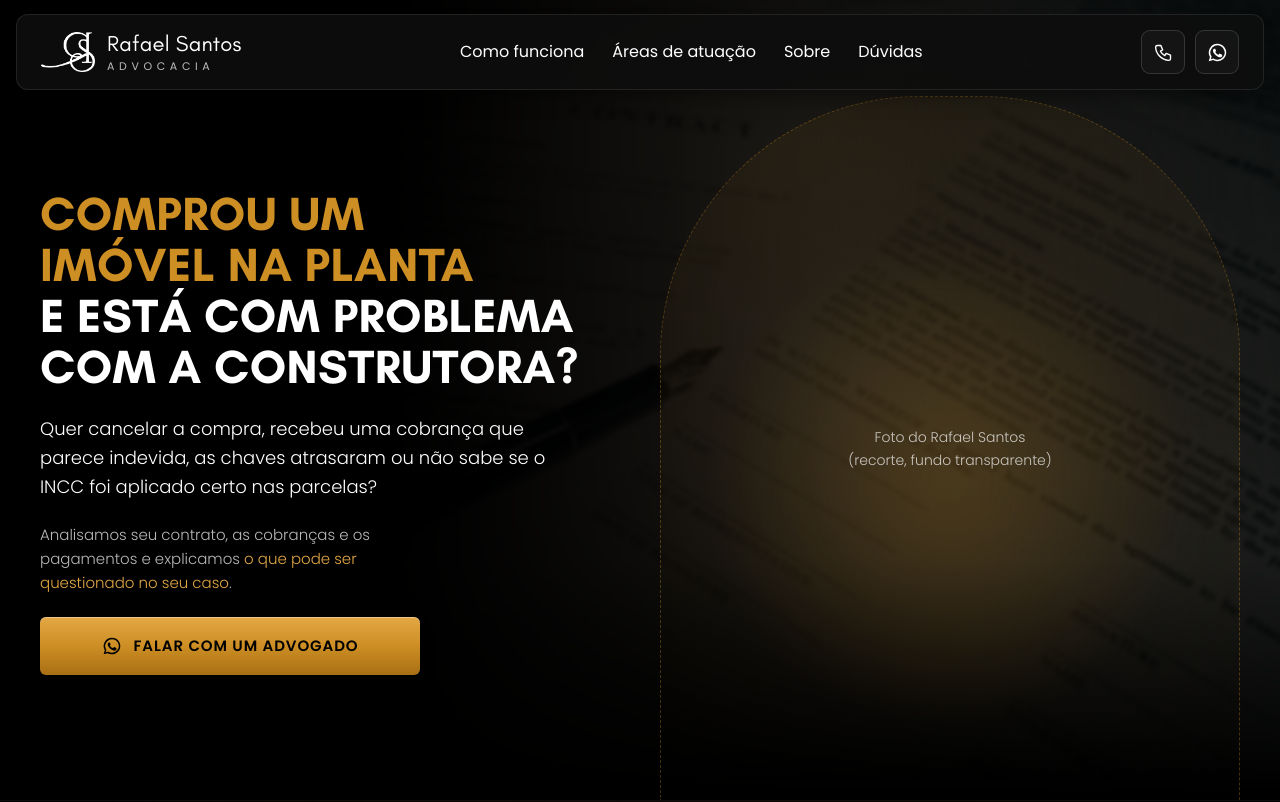
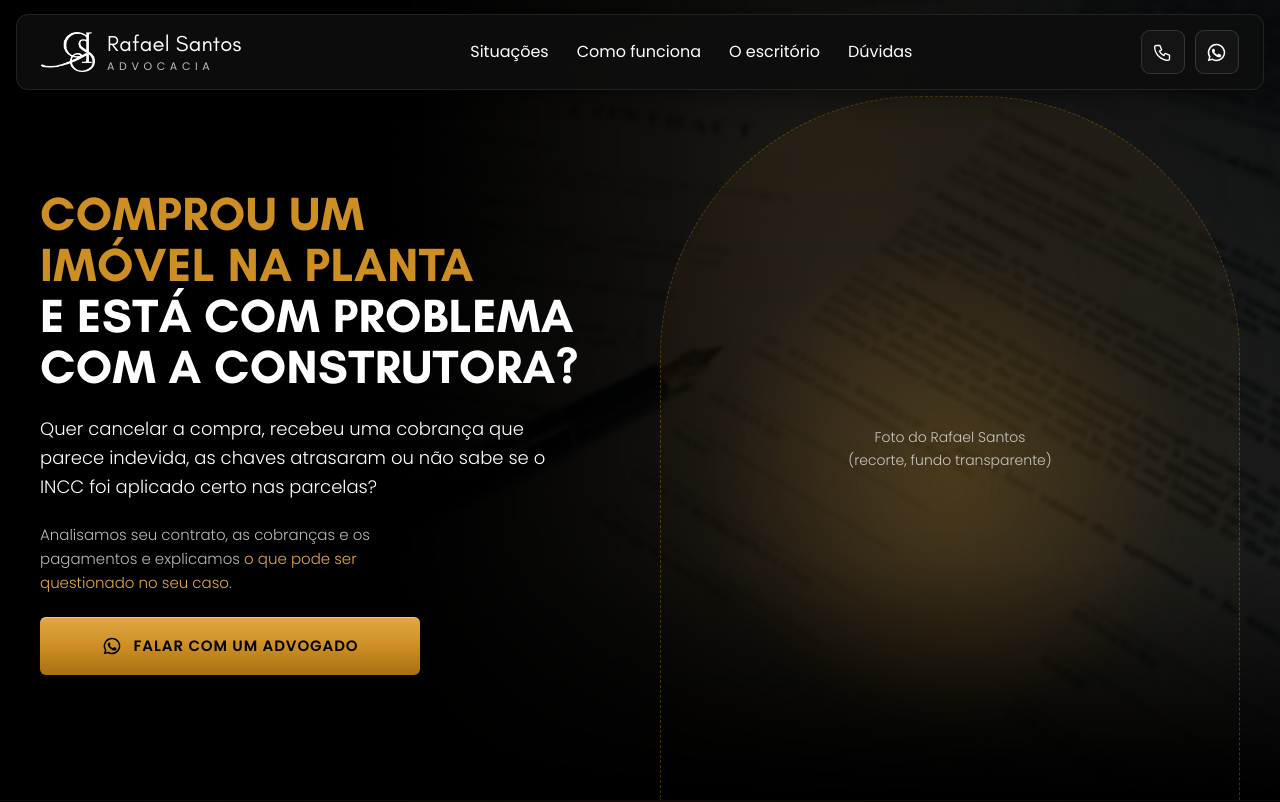
Before and after one commit to studioakiradigital/ra-advogados-landing, a plain HTML site: page index.html in a window 1280 px wide. Shown: the top 802 px of the page. Drawn offline with Linux system fonts and the light colour scheme.

Commit message:
Add files via upload

```diff
--- a/index.html
+++ b/index.html
@@ -63,7 +63,7 @@ a{color:inherit;text-decoration:none}
 .brand__name small{margin-top:6px;font-family:var(--font-text);font-weight:400;font-size:11px;letter-spacing:.42em;text-transform:uppercase;color:var(--muted)}
 .nav__links{display:flex;gap:28px;font-size:16px;font-weight:400}
 .nav__links a{padding:6px 0;background:linear-gradient(var(--gold),var(--gold)) 0 100%/0 1px no-repeat;transition:background-size .35s var(--ease),color .2s}
-.nav__links a:hover,.nav__links a[aria-current="true"]{color:var(--gold-2);background-size:100% 1px}
+.nav__links a:hover,.nav__links a[aria-current]{color:var(--gold-2);background-size:100% 1px}
 .nav__icons{display:flex;gap:10px}
 .icon-btn{display:grid;place-items:center;width:44px;height:44px;border-radius:9px;border:1px solid rgb(255 255 255 / .14);background:rgb(255 255 255 / .03);color:var(--ivory);transition:border-color .2s,color .2s,transform .2s var(--ease)}
 .icon-btn svg{width:21px;height:21px}
@@ -272,6 +272,10 @@ h1 .h1-area{display:block;color:var(--gold)}
   .faq summary{font-size:16px;padding:20px 0}
   .faq details p{padding-right:0;font-size:15px}
 }
+/* Menu: rolagem suave e título da seção fora de baixo da barra fixa */
+html{scroll-behavior:smooth}
+@media (prefers-reduced-motion:reduce){html{scroll-behavior:auto}}
+section[id]{scroll-margin-top:72px}
 </style>
 </head>
 <body>
@@ -282,9 +286,9 @@ h1 .h1-area{display:block;color:var(--gold)}
       <span class="brand__name">Rafael Santos<small>Advocacia</small></span>
     </a>
     <nav class="nav__links" aria-label="Seções da página">
+      <a href="#areas">Situações</a>
       <a href="#como-funciona">Como funciona</a>
-      <a href="#areas">Áreas de atuação</a>
-      <a href="#sobre">Sobre</a>
+      <a href="#sobre">O escritório</a>
       <a href="#duvidas">Dúvidas</a>
     </nav>
     <div class="nav__icons">
@@ -464,6 +468,14 @@ h1 .h1-area{display:block;color:var(--gold)}
   document.documentElement.classList.add("js");
   const io = new IntersectionObserver(es=>es.forEach(e=>{ if(e.isIntersecting){ e.target.classList.add("in"); io.unobserve(e.target); } }),{rootMargin:"0px 0px -10% 0px"});
   document.querySelectorAll(".reveal").forEach(el=>io.observe(el));
+  // Menu marca a seção que está na tela
+  const links = [...document.querySelectorAll(".nav__links a")];
+  const marca = new IntersectionObserver(es=>es.forEach(e=>{
+    if(!e.isIntersecting) return;
+    links.forEach(a=>a.getAttribute("href")==="#"+e.target.id ? a.setAttribute("aria-current","true") : a.removeAttribute("aria-current"));
+  }),{rootMargin:"-45% 0px -50% 0px"});
+  links.forEach(a=>{ const sec=document.querySelector(a.getAttribute("href")); if(sec) marca.observe(sec); });
+  new IntersectionObserver(([e])=>{ if(e.isIntersecting) links.forEach(a=>a.removeAttribute("aria-current")); },{rootMargin:"-45% 0px -50% 0px"}).observe(document.querySelector(".hero"));
 </script>
 </body>
 </html>
```
